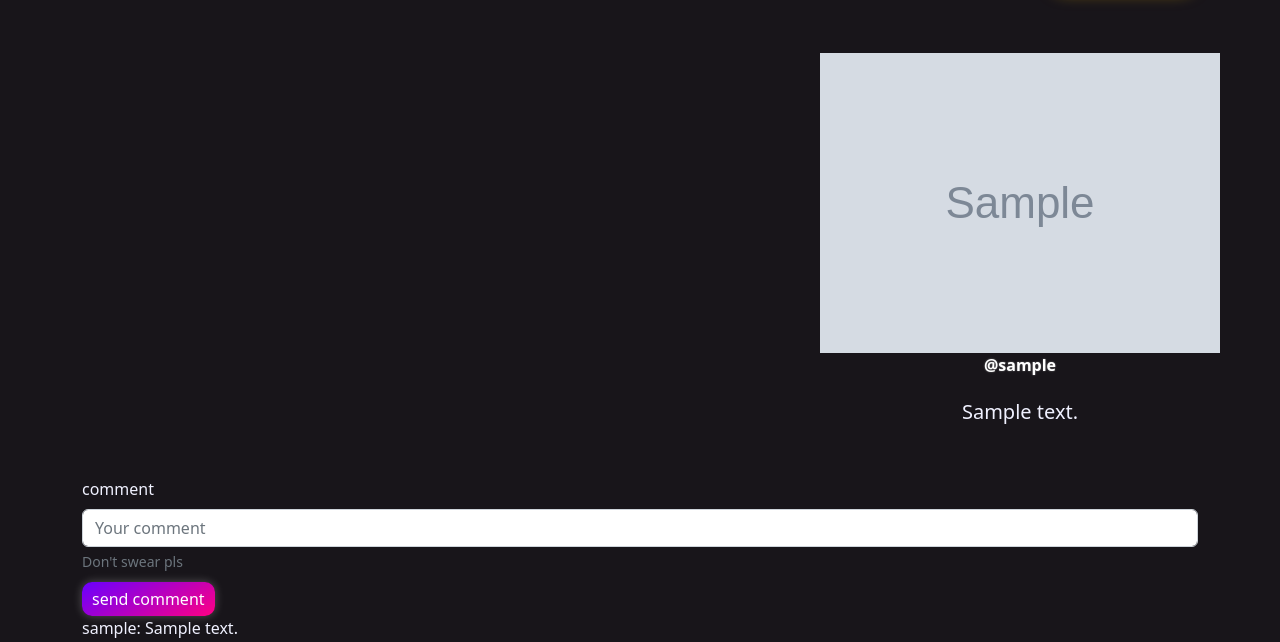
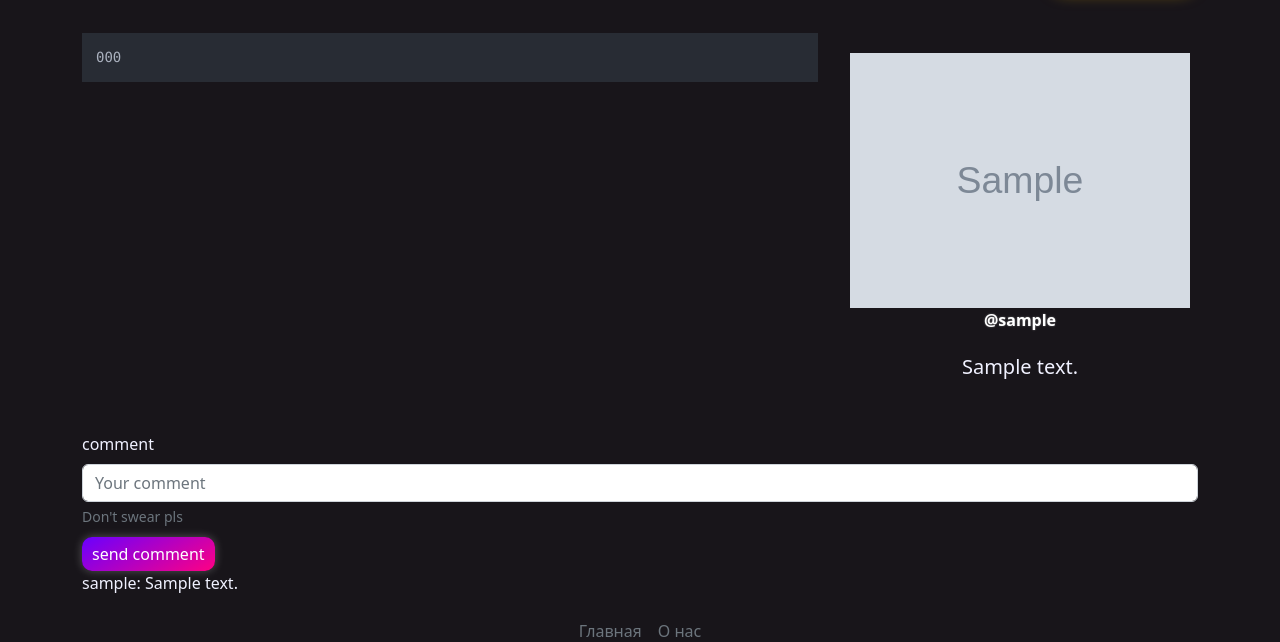
Before and after one commit to xrenvtomate/YaCoder-with-django, a Django app: page /post/1/ in a window 1280 px wide. Shown: the part 67-709 px from the top of the page. Run offline with Django 3.2, Linux system fonts and the light colour scheme; tables that the repository leaves empty hold one stand-in row (values such as "Sample post"); grey boxes marked "Sample" are stand-in pictures; some libraries are stand-ins or nearby versions.

Commit message:
fix: style fix in post templates

```diff
--- a/project/static_dev/css/style.css
+++ b/project/static_dev/css/style.css
@@ -98,11 +98,18 @@
     align-items: center;
 }
 
+.post-author-avatar {
+    max-width: 100%;
+    max-height: 100%;
+}
+
 .author {
     display: flex;
     font-size: 16px;
     align-items: center;
 }
+
+
 
 .author-avatar {
     height: 1em;
--- a/project/templates/homepage/homepage.html
+++ b/project/templates/homepage/homepage.html
@@ -13,7 +13,7 @@
           <div class="post-min">
             <div class="row">
               <div class="col-8">
-                <pre><code>{{ post.code }}</code></pre>
+                <pre><code>{{ post.code|truncatewords_html:30 }}</code></pre>
               </div>
               <div class="col-4 post-about">
                 <h2>{{ post.name }}</h2>
--- a/project/templates/homepage/post.html
+++ b/project/templates/homepage/post.html
@@ -9,7 +9,7 @@
   <div class="container">
     <div class="row post">
       <div class="col-8">
-        <img src="{{ post.image.url }}" class="post-img"></img>
+        <pre><code>{{ post.code }}</code></pre>
       </div>
       <div class="col-4 post-about">
         <div class="post-author">
```
